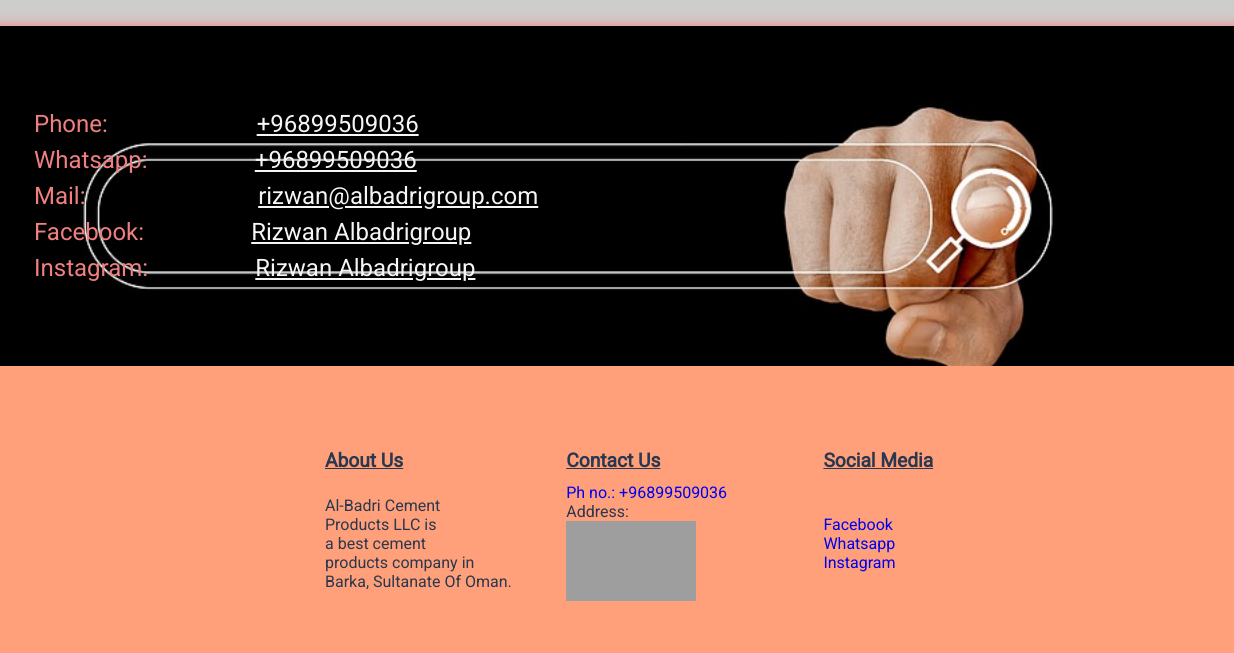
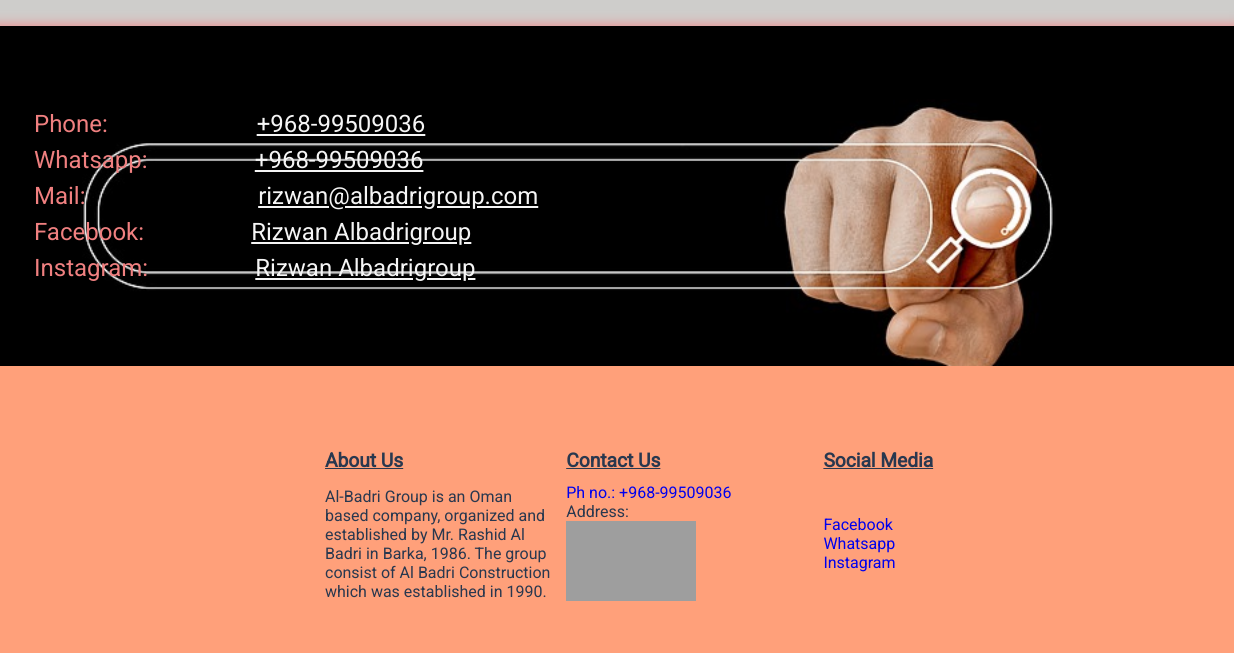
Before and after one commit to fardeen02/albadrigroup.com, a plain HTML site: page contact.html in a window 1280 px wide. Shown: the part 135-788 px from the top of the page, 46-1280 px from the left. Drawn offline with Linux system fonts and the light colour scheme; grey boxes are pictures that could not be loaded.

Commit message:
Update contact.html

```diff
--- a/contact.html
+++ b/contact.html
@@ -30,8 +30,8 @@
             </div>
 
             <div class="contact">
-             <div>Phone: &nbsp &nbsp &nbsp &nbsp &nbsp &nbsp &nbsp &nbsp &nbsp &nbsp &nbsp &nbsp <a class="contactDetail" href="tel:+96899509036">+96899509036</a></div>
-             <div>Whatsapp: &nbsp &nbsp &nbsp &nbsp &nbsp &nbsp &nbsp &nbsp &nbsp<a class="contactDetail" href="https://wa.me/96899509036">+96899509036</a></div>
+             <div>Phone: &nbsp &nbsp &nbsp &nbsp &nbsp &nbsp &nbsp &nbsp &nbsp &nbsp &nbsp &nbsp <a class="contactDetail" href="tel:+96899509036">+968-99509036</a></div>
+             <div>Whatsapp: &nbsp &nbsp &nbsp &nbsp &nbsp &nbsp &nbsp &nbsp &nbsp<a class="contactDetail" href="https://wa.me/96899509036">+968-99509036</a></div>
              <div>Mail: &nbsp &nbsp &nbsp &nbsp &nbsp &nbsp &nbsp &nbsp &nbsp &nbsp &nbsp &nbsp &nbsp &nbsp <a class="contactDetail" href="mailto:rizwan@albadrigroup.com">rizwan@albadrigroup.com</a></div>
              <div>Facebook: &nbsp &nbsp &nbsp &nbsp &nbsp &nbsp &nbsp &nbsp &nbsp<a class="contactDetail" href="https://www.facebook.com/profile.php?id=100064555691945">Rizwan Albadrigroup</a></div>
              <div>Instagram: &nbsp &nbsp &nbsp &nbsp &nbsp &nbsp &nbsp &nbsp &nbsp<a class="contactDetail" href="https://www.instagram.com/rizwanalbadri/">Rizwan Albadrigroup</a></div>
@@ -47,8 +47,8 @@
                 <th class="tableHead">Social Media</th>
               </tr>
               <tr class="tableRow">
-              <td class="tableData">Al-Badri Cement<br> Products LLC is<br> a best cement<br> products company in<br> Barka, Sultanate Of Oman.</td>
-              <td class="tableData"><a class="phNo" href="tel:+96899509036">Ph no.: +96899509036</a><br> Address:<br><iframe src="https://www.google.com/maps/embed?pb=!1m14!1m8!1m3!1d3653.8310488341717!2d58.01530075073242!3d23.68199920654297!3m2!1i1024!2i768!4f13.1!3m3!1m2!1s0x3ef4e545b4f73c1b%3A0x1fac96b7530e5746!2s1%2C%20Ar%20Rumays%2C%20Oman!5e0!3m2!1sen!2sin!4v1635515335648!5m2!1sen!2sin" width="130" height="80" style="border:0;" allowfullscreen="" loading="lazy"></iframe></td>
+               <td class="tableData">Al-Badri Group is an Oman<br> based company, organized and<br> established by Mr. Rashid Al<br> Badri in Barka, 1986. The group <br> consist of Al Badri Construction<br> which was established in 1990.</td>
+              <td class="tableData"><a class="phNo" href="tel:+96899509036">Ph no.: +968-99509036</a><br> Address:<br><iframe src="https://www.google.com/maps/embed?pb=!1m14!1m8!1m3!1d3653.8310488341717!2d58.01530075073242!3d23.68199920654297!3m2!1i1024!2i768!4f13.1!3m3!1m2!1s0x3ef4e545b4f73c1b%3A0x1fac96b7530e5746!2s1%2C%20Ar%20Rumays%2C%20Oman!5e0!3m2!1sen!2sin!4v1635515335648!5m2!1sen!2sin" width="130" height="80" style="border:0;" allowfullscreen="" loading="lazy"></iframe></td>
               <td class="tableData" id="social"><a class="footLink" href="https://www.facebook.com/profile.php?id=100064555691945">Facebook</a><br> <a class="footLink" href="https://wa.me/96899509036">Whatsapp</a><br> <a class="footLink" href="https://www.instagram.com/rizwanalbadri/">Instagram</a></td>
             </tr>
               </table>
```
